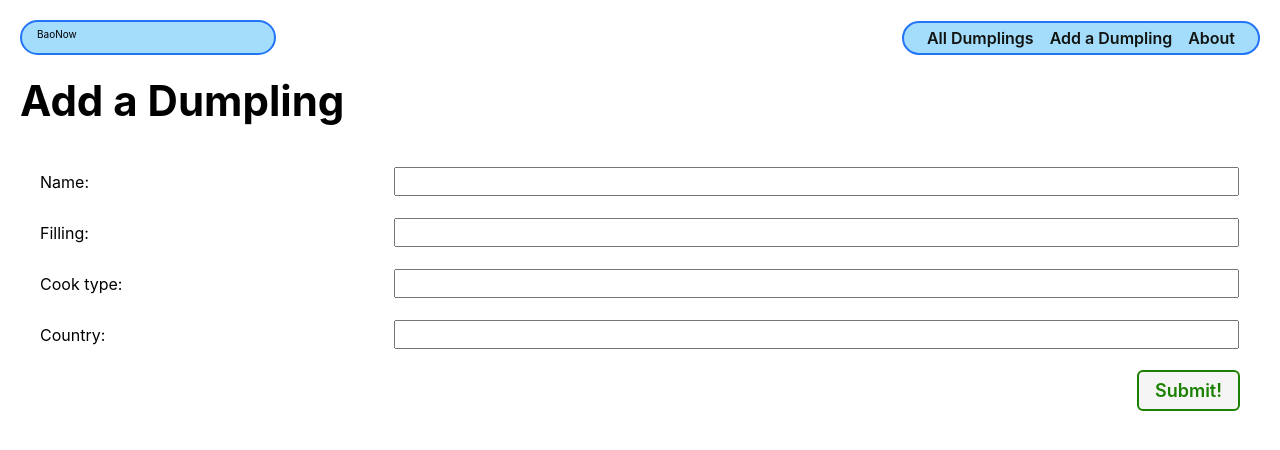
After one commit to mbedard0/bao-now, a Django app: page /dumplings/create/ in a window 1280 px wide. The commit adds this page. Shown: the top 450 px of the page. Run offline with Django 4.2, Linux system fonts and the light colour scheme.

Commit message:
add create view

```diff
--- a/main_app/models.py
+++ b/main_app/models.py
@@ -1,4 +1,5 @@
 from django.db import models
+from django.urls import reverse
 
 # Create your models here.
 
@@ -7,3 +8,9 @@ class Dumpling(models.Model):
   filling = models.CharField(max_length=300)
   cook_type = models.CharField(max_length=100)
   country = models.CharField(max_length=100)
+
+  def __str__(self):
+    return self.name
+
+  def get_absolute_url(self):
+    return reverse('dumplings_detail', kwargs={'dumpling_id': self.id})
--- /dev/null
+++ b/main_app/static/css/form.css
@@ -0,0 +1,39 @@
+.form-container {
+  display: flex;
+  flex-direction: column;
+  width: 100%;
+}
+
+table {
+  padding: 0 40px;
+  width: 100%;
+  border-spacing: 0 20px;
+}
+
+th {
+  text-align: left;
+  padding: 6px 20px 0 0;
+  font-weight: normal;
+  vertical-align: top;
+  font-size: var(--font-reg);
+}
+
+td {
+  max-width: 60%;
+}
+
+td > * {
+  width: 100%;
+  padding: 2px 4px;
+  font-size: var(--font-l);
+}
+
+td > textarea {
+  height: calc(4 * var(--font-l) + 8px);
+  font-family: inherit;
+}
+
+.btn {
+  align-self: flex-end;
+  margin-right: 40px;
+}
--- a/main_app/templates/base.html
+++ b/main_app/templates/base.html
@@ -29,8 +29,9 @@
     </div>
     <nav>
       <ul>
-        <li><a href="/dumplings">All Dumplings</a></li>
-        <li><a href="/about">About</a></li>
+        <li><a href="{% url 'dumplings_index' %}">All Dumplings</a></li>
+        <li><a href="{% url 'dumplings_create' %}">Add a Dumpling</a></li>
+        <li><a href="{% url 'about' %}">About</a></li>
       </ul>
     </nav>
   </header>
--- a/main_app/templates/dumplings/detail.html
+++ b/main_app/templates/dumplings/detail.html
@@ -5,7 +5,7 @@
 <link
   rel="stylesheet"
   type="text/css"
-  href="{% static 'css/cat-detail.css' %}"
+  href="{% static 'css/dumpling-detail.css' %}"
 />
 {% endblock %}
 
--- a/main_app/templates/dumplings/index.html
+++ b/main_app/templates/dumplings/index.html
@@ -2,7 +2,7 @@
 {% load static %}
 
 {% block head %}
-{% comment %} <link rel="stylesheet" type="text/css" href="{% static 'css/cat-index.css' %}"/> {% endcomment %}
+<link rel="stylesheet" type="text/css" href="{% static 'css/dumplings-index.css' %}"/>
 {% endblock %}
 
 {% block content %}
--- /dev/null
+++ b/main_app/templates/main_app/dumpling_form.html
@@ -0,0 +1,22 @@
+{% extends 'base.html' %}
+{% load static %}
+
+{% block head %}
+<link rel="stylesheet" type="text/css" href="{% static 'css/form.css' %}"/>
+{% endblock %}
+
+{% block content %}
+
+<div class="page-header">
+  <h1>Add a Dumpling</h1>
+  {% comment %} <img src="{% static 'images/nerd-cat.svg' %}" alt="A cat using a computer"/> {% endcomment %}
+</div>
+<form action="" method="post" class="form-container">
+  {% csrf_token %}
+  <table>
+    {{ form.as_table }}
+  </table>
+  <button type="submit" class="btn submit">Submit!</button>
+</form>
+
+{% endblock %}
--- a/main_app/urls.py
+++ b/main_app/urls.py
@@ -6,4 +6,5 @@ urlpatterns = [
   path('about/', views.about, name='about'),
   path('dumplings/', views.index, name='dumplings_index'),
   path('dumplings/<int:dumpling_id>/', views.detail, name='dumplings_detail'),
+  path('dumplings/create/', views.DumplingCreate.as_view(), name='dumplings_create'),
 ]
--- a/main_app/views.py
+++ b/main_app/views.py
@@ -1,5 +1,6 @@
 from django.shortcuts import render
 from .models import Dumpling
+from django.views.generic.edit import CreateView
 # Create your views here.
 
 def home(request):
@@ -15,3 +16,8 @@ def index(request):
 def detail(request, dumpling_id):
   dumpling = Dumpling.objects.get(id=dumpling_id)
   return render(request, 'dumplings/detail.html', {'dumpling': dumpling})
+
+class DumplingCreate(CreateView):
+  model = Dumpling
+  fields = '__all__'
+  success_url = '/dumplings/'
```
